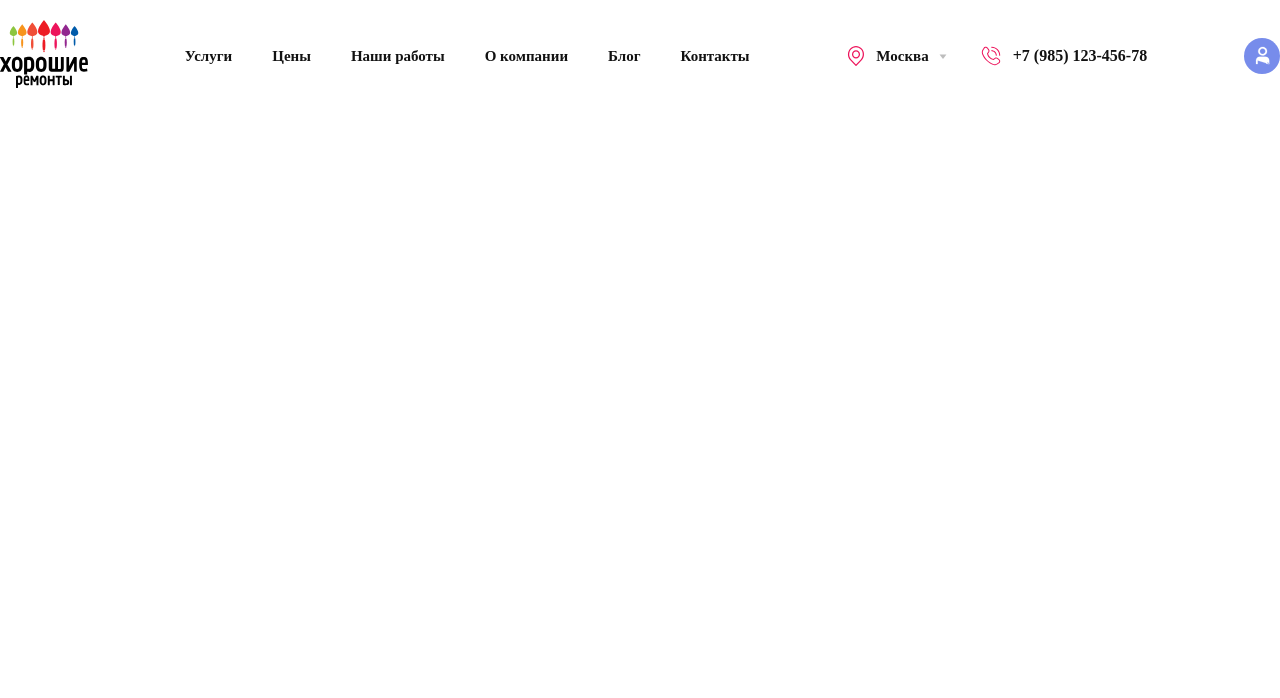
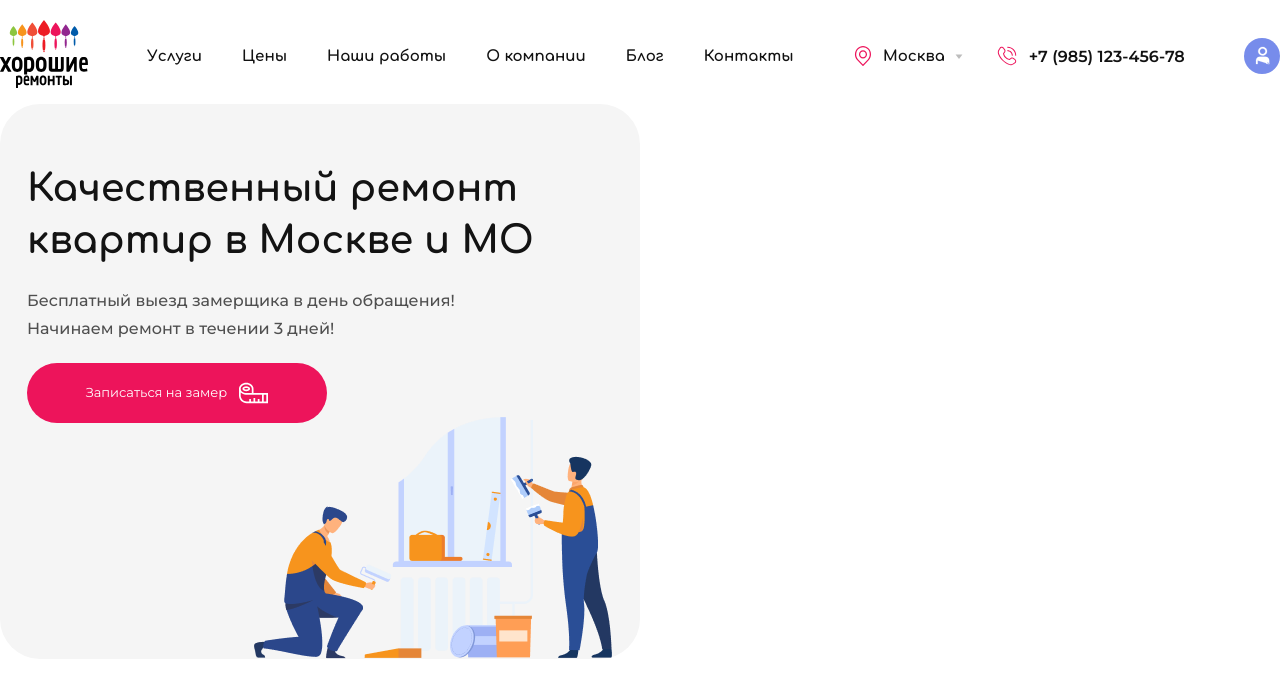
Before and after one commit to Utamuratov04/---, a plain HTML site: page index.html in a window 1280 px wide. Drawn offline with Linux system fonts and the light colour scheme.

Commit message:
yaxshi ishlayabdi

```diff
--- a/assets/scss/_varables.scss
+++ /dev/null
@@ -1,4 +0,0 @@
-
-
-
-$main-font:'Comfortaa';
--- a/assets/scss/_normalize.scss
+++ b/assets/scss/globals/_normalize.scss
@@ -1,3 +1,5 @@
+@import url(https://fonts.googleapis.com/css?family=Comfortaa:300,regular,500,600,700);
+@import url(https://fonts.googleapis.com/css?family=Montserrat:100,200,300,regular,500,600,700,800,900,100italic,200italic,300italic,italic,500italic,600italic,700italic,800italic,900italic);
 *{
 margin: 0;
 padding: 0;
--- /dev/null
+++ b/assets/scss/globals/_varables.scss
@@ -0,0 +1,2 @@
+$main-montserrat:'Montserrat';
+$main-font:'Comfortaa';
--- a/assets/scss/main.scss
+++ b/assets/scss/main.scss
@@ -1,3 +1,4 @@
-@import'./varables';
-@import'./normalize';
+@import'./globals/varables';
+@import'./globals/normalize';
 @import'./section/header';
+@import'./section/section-banner'
--- a/assets/scss/section/_header.scss
+++ b/assets/scss/section/_header.scss
@@ -70,19 +70,20 @@
     }
     /*MEDIA START*/
     @media screen and (max-width:375px){
-        .header-mobile{
+        &-mobile{
             display: block;
         }
-        .header-navbar{
+        &-navbar{
             display: none;
         }
-        .header-tarmoq{
+        &-tarmoq{
             display: none;
         }
-        .header-profile{
+        &-profile{
             gap: 20px;
         }
     }
     /*MEDIA END*/
-}
+
+    }
 /*HEADER END*/
--- /dev/null
+++ b/assets/scss/section/_section-banner.scss
@@ -0,0 +1,84 @@
+/*section start*/
+.section{
+    width: 100%;
+    height: 555px;
+&-wrap{
+    display: flex;
+    height: 100%;
+    &-banner1{
+        position: relative;
+        width: 50%;
+        height: 100%;
+        display: flex;
+        flex-direction: column;
+        flex-shrink: 0;
+        border-radius: 40px;
+        background-color:  #F5F5F5;
+        padding: 60px 27px 37px;
+        gap: 20px;
+        &-text{
+            display: flex;
+            flex-direction: column;
+            gap: 20px;
+            width: 566px;
+            height: 278px;
+        }
+        &-text1{
+
+            color: #131313;
+            font-family: $main-font;
+            font-size: 38px;
+            font-weight: 700;
+            line-height: 136.842%;
+        }
+        &-text2{
+            // width: 566px;
+            // height: 56px;
+            color:#4F4F4F;
+            font-family:$main-montserrat;
+            font-size: 16px;
+            font-weight: 500;
+            line-height: 175% ;
+        }
+        &-button{
+            display: flex;
+            width: 300px;
+            height: 60px;
+            padding: 30px 36px;
+            justify-content: center;
+            align-items: center;
+            gap: 12px;
+            border-radius: 60px;
+            color: #FFF;
+            background-color: #ED145B;
+            transition: all 0.2s ease-in-out;
+            &:hover{
+              background-color:rgb(133, 4, 4);
+            }
+        }
+        &-button-text3{
+
+            font-family:$main-montserrat;
+            font-size: 13px;
+            font-weight: 400;
+            line-height: 184.615%;
+
+        }
+        &-img{
+            position: absolute;
+            width: 412.541px;
+            height: 241.888px;
+            flex-shrink: 0;
+            right: 0;
+            bottom: 0;
+        }
+
+    }
+
+
+}
+}
+
+
+
+/*section end*/
--- a/index.html
+++ b/index.html
@@ -117,7 +117,22 @@
          <div class="container">
           <section class="section">
             <div class="section-wrap">
-              <div class="section-banner1"></div>
+              <div class="section-wrap-banner1">
+                <div class="section-wrap-banner1-text">
+                <h2 class="section-wrap-banner1-text1">Качественный ремонт <br> квартир в Москве и МО</h2>
+                <p class="section-wrap-banner1-text2">Бесплатный выезд замерщика в день обращения!<br>
+                  Начинаем ремонт в течении 3 дней!
+                </p>
+                <button class="section-wrap-banner1-button">
+                  <p class="section-wrap-banner1-button-text3">Записаться на замер</p>
+                  <img src="./images/measure-tape 1.svg" alt="measure">
+                </button>
+               <div class="section-wrap-banner1-img">
+                <img src="./images/Group.png" alt="group">
+               </div>
+
+                </div>
+              </div>
               <div class="section-banner2"></div>
             </div>
           </section>
```
Also changed, not shown: images/Group.png (added), images/measure-tape 1.svg (added), style/main.css, 1 other file.
